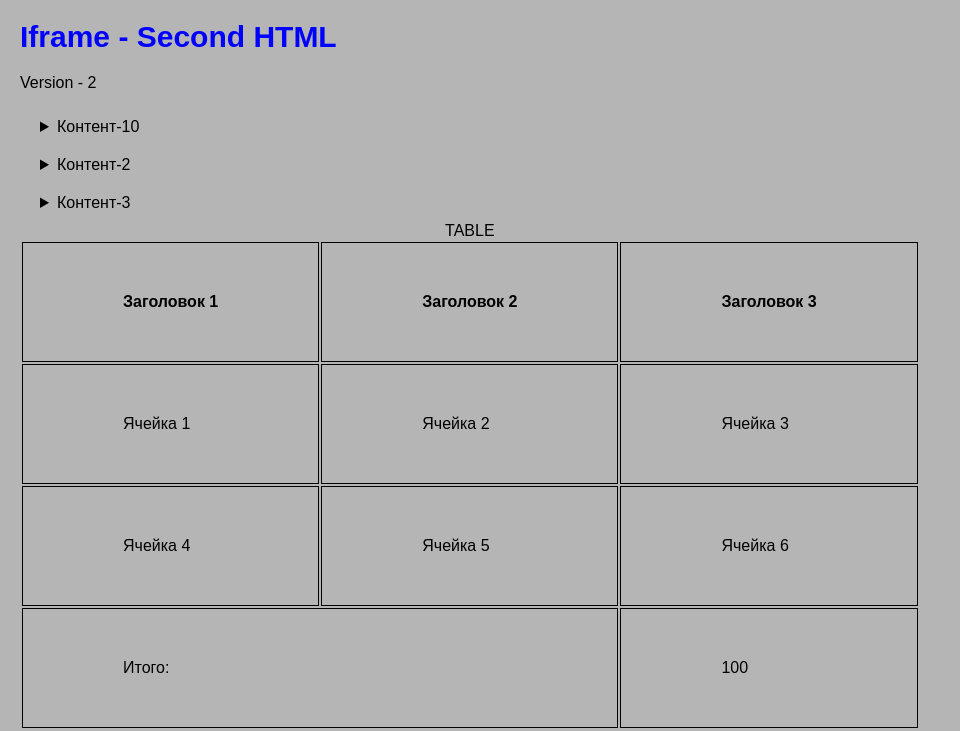
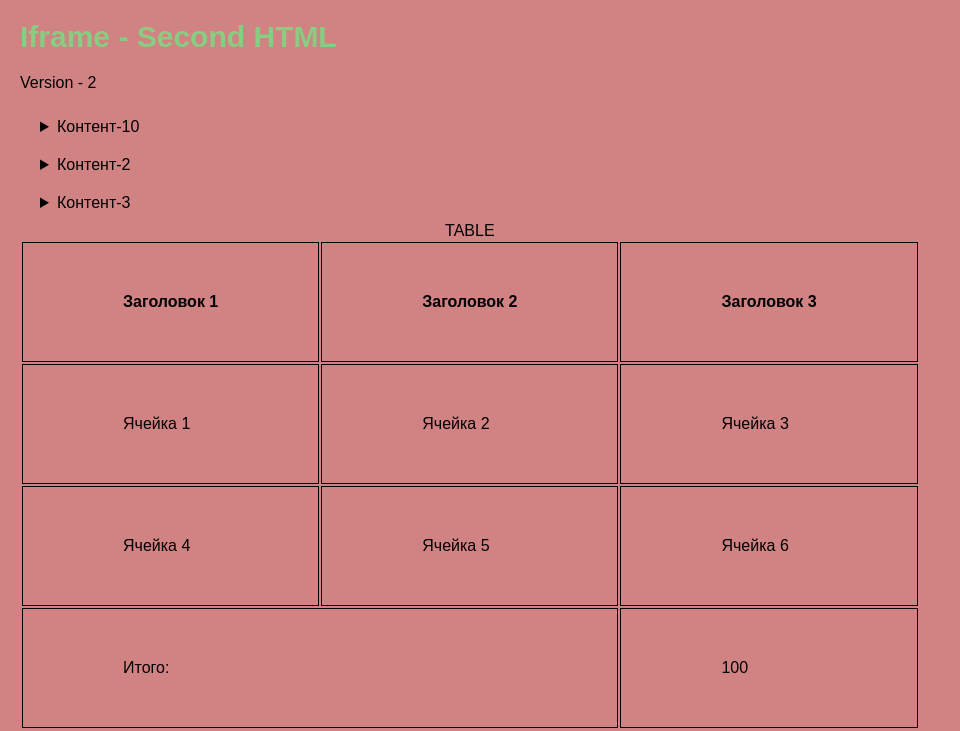
Before and after one commit to Jafrix/new-iframe, a plain HTML site: page main.html in a window 1280 px wide. Shown: the whole page, without its empty margins (0-960 px from the left). Drawn offline with Linux system fonts and the light colour scheme.

Commit message:
v1.0 with styles

```diff
--- /dev/null
+++ b/index.css
@@ -0,0 +1,22 @@
+body {
+  font-family: Arial, sans-serif;
+  margin: 20px;
+  background-color: rgb(182, 181, 181);
+}
+
+.btn {
+  padding: 10px 20px;
+  border-radius: 8px;
+}
+
+th,
+tr,
+td {
+  border: 1px solid black;
+  padding: 50px 100px;
+}
+
+h1 {
+  color: rgb(130, 130, 206);
+  font-size: 30px;
+}
--- /dev/null
+++ b/main.css
@@ -0,0 +1,22 @@
+body {
+  font-family: Arial, sans-serif;
+  margin: 20px;
+  background-color: rgb(209, 130, 130);
+}
+
+.btn {
+  padding: 10px 20px;
+  border-radius: 8px;
+}
+
+th,
+tr,
+td {
+  border: 1px solid black;
+  padding: 50px 100px;
+}
+
+h1 {
+  color: rgb(135, 206, 130);
+  font-size: 30px;
+}
--- a/main.html
+++ b/main.html
@@ -2,28 +2,10 @@
 <html>
   <head>
     <title>New Iframe in GitHub</title>
-    <style>
-      body {
-        font-family: Arial, sans-serif;
-        margin: 20px;
-        background-color: rgb(182, 181, 181);
-      }
-
-      .btn {
-        padding: 10px 20px;
-        border-radius: 8px;
-      }
-
-      th,
-      tr,
-      td {
-        border: 1px solid black;
-        padding: 50px 100px;
-      }
-    </style>
+    <link rel="stylesheet" href="/main.css" />
   </head>
   <body>
-    <h1 style="color: blue; font-size: 30px">Iframe - Second HTML</h1>
+    <h1>Iframe - Second HTML</h1>
 
     <p>Version - 2</p>
     <div class="details-container">
```
Also changed, not shown: index.html (+2 -20 lines).
